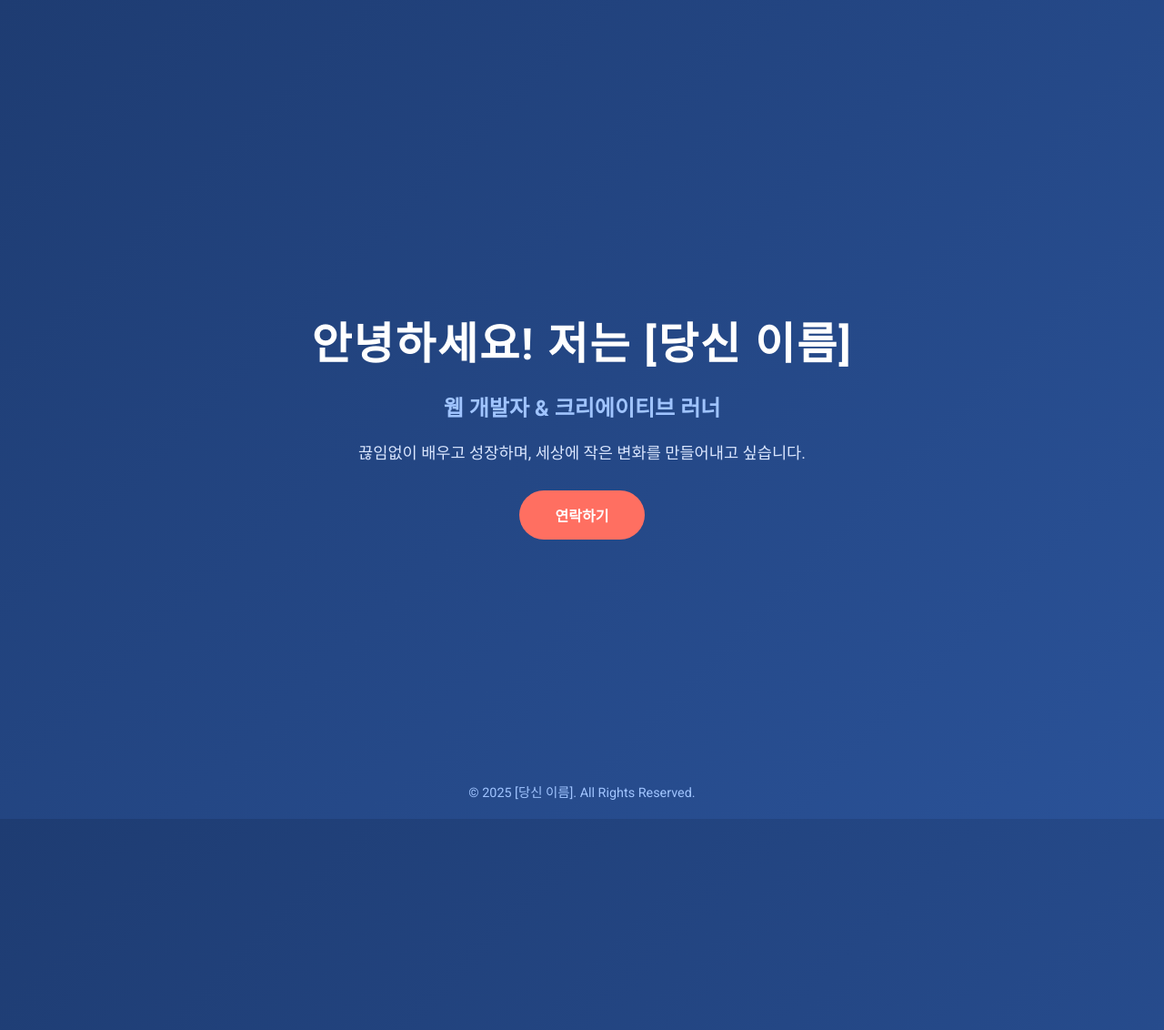
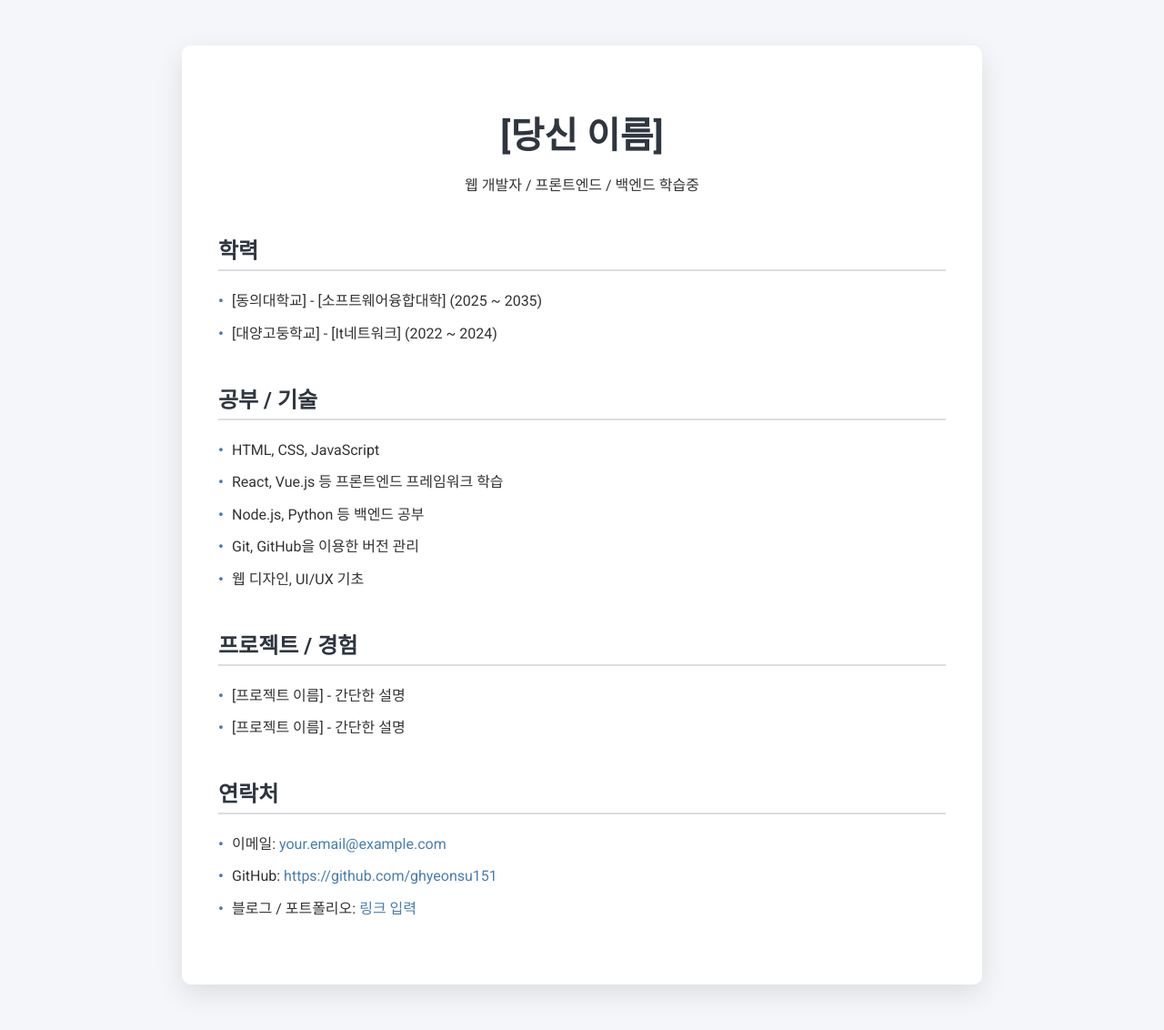
Before and after one commit to ghyeonsu151-cmd/ghyeonsu151.github.io, a Jekyll site: the page index.html, which Jekyll copies as it is, in a window 1280 px wide. Shown: the whole page at 91% size. Built offline with Jekyll 4.4.1, drawn with Linux system fonts in a browser that asks for light colours.

Commit message:
Update index.html

```diff
--- a/index.html
+++ b/index.html
@@ -3,94 +3,123 @@
 <head>
 <meta charset="UTF-8">
 <meta name="viewport" content="width=device-width, initial-scale=1.0">
-<title>멋진 자기소개</title>
+<title>[김현수] - 자기소개</title>
 <style>
   @import url('https://fonts.googleapis.com/css2?family=Roboto:wght@400;700&display=swap');
 
   body {
+    font-family: 'Roboto', sans-serif;
     margin: 0;
-    font-family: 'Roboto', sans-serif;
-    background: linear-gradient(135deg, #1e3c72, #2a5298);
-    color: #fff;
-    display: flex;
-    justify-content: center;
-    align-items: center;
-    height: 100vh;
-    overflow: hidden;
+    padding: 0;
+    background-color: #f5f6fa;
+    color: #333;
   }
 
-  .intro-container {
-    text-align: center;
-    animation: fadeIn 2s ease forwards;
-  }
-
-  @keyframes fadeIn {
-    0% {opacity: 0; transform: translateY(-50px);}
-    100% {opacity: 1; transform: translateY(0);}
+  .container {
+    max-width: 800px;
+    margin: 50px auto;
+    background-color: #fff;
+    padding: 40px;
+    border-radius: 10px;
+    box-shadow: 0 10px 30px rgba(0,0,0,0.1);
   }
 
   h1 {
-    font-size: 3rem;
+    font-size: 2.5rem;
     margin-bottom: 10px;
-    letter-spacing: 2px;
-    animation: slideIn 1s ease forwards;
-  }
-
-  @keyframes slideIn {
-    0% {opacity: 0; transform: translateX(-100px);}
-    100% {opacity: 1; transform: translateX(0);}
+    text-align: center;
+    color: #2f3640;
   }
 
   h2 {
     font-size: 1.5rem;
-    color: #a0c4ff;
+    margin-top: 40px;
     margin-bottom: 20px;
-    animation: slideIn 1s ease 0.5s forwards;
-    opacity: 0;
+    border-bottom: 2px solid #dcdde1;
+    padding-bottom: 5px;
+    color: #2f3640;
   }
 
-  p {
-    font-size: 1.1rem;
-    color: #dbe7ff;
-    margin-bottom: 30px;
-    animation: fadeIn 1s ease 1s forwards;
-    opacity: 0;
+  p, li {
+    font-size: 1rem;
+    line-height: 1.6;
   }
 
-  .btn {
-    display: inline-block;
-    padding: 15px 40px;
-    background: #ff6f61;
-    border-radius: 50px;
-    color: white;
-    font-weight: bold;
-    text-decoration: none;
-    transition: transform 0.3s, background 0.3s;
+  ul {
+    list-style: none;
+    padding-left: 0;
   }
 
-  .btn:hover {
-    background: #ff3b2e;
-    transform: scale(1.1);
+  ul li {
+    margin-bottom: 10px;
+    padding-left: 15px;
+    position: relative;
   }
 
-  footer {
+  ul li::before {
+    content: "•";
     position: absolute;
-    bottom: 20px;
-    font-size: 0.9rem;
-    color: #a0c4ff;
-    animation: fadeIn 1s ease 1.5s forwards;
-    opacity: 0;
+    left: 0;
+    color: #487eb0;
+    font-weight: bold;
   }
+
+  .section {
+    margin-bottom: 30px;
+  }
+
+  .contact a {
+    color: #487eb0;
+    text-decoration: none;
+  }
+
+  .contact a:hover {
+    text-decoration: underline;
+  }
+
 </style>
 </head>
 <body>
-  <div class="intro-container">
-    <h1>안녕하세요! 저는 [당신 이름]</h1>
-    <h2>웹 개발자 & 크리에이티브 러너</h2>
-    <p>끊임없이 배우고 성장하며,
-       세상에 작은 변화를 만들어내고 싶습니다.</p>
-    <a class="btn" href="mailto:your.email@example.com">연락하기</a>
+  <div class="container">
+    <h1>[당신 이름]</h1>
+    <p style="text-align:center;">웹 개발자 / 프론트엔드 / 백엔드 학습중</p>
+
+    <div class="section">
+      <h2>학력</h2>
+      <ul>
+        <li>[동의대학교] - [소프트웨어융합대학] (2025 ~ 2035)</li>
+        <li>[대양고둥학교] - [It네트워크] (2022 ~ 2024)</li>
+      </ul>
+    </div>
+
+    <div class="section">
+      <h2>공부 / 기술</h2>
+      <ul>
+        <li>HTML, CSS, JavaScript</li>
+        <li>React, Vue.js 등 프론트엔드 프레임워크 학습</li>
+        <li>Node.js, Python 등 백엔드 공부</li>
+        <li>Git, GitHub을 이용한 버전 관리</li>
+        <li>웹 디자인, UI/UX 기초</li>
+      </ul>
+    </div>
+
+    <div class="section">
+      <h2>프로젝트 / 경험</h2>
+      <ul>
+        <li>[프로젝트 이름] - 간단한 설명</li>
+        <li>[프로젝트 이름] - 간단한 설명</li>
+      </ul>
+    </div>
+
+    <div class="section contact">
+      <h2>연락처</h2>
+      <ul>
+        <li>이메일: <a href="mailto:your.email@example.com">your.email@example.com</a></li>
+        <li>GitHub: <a href="https://github.com/ghyeonsu151">https://github.com/ghyeonsu151</a></li>
+        <li>블로그 / 포트폴리오: <a href="#">링크 입력</a></li>
+      </ul>
+    </div>
+
   </div>
-  <footer>&copy; 2025 [당신 이름]. All Rights Reserved.</footer>
 </body>
 </html>
```
